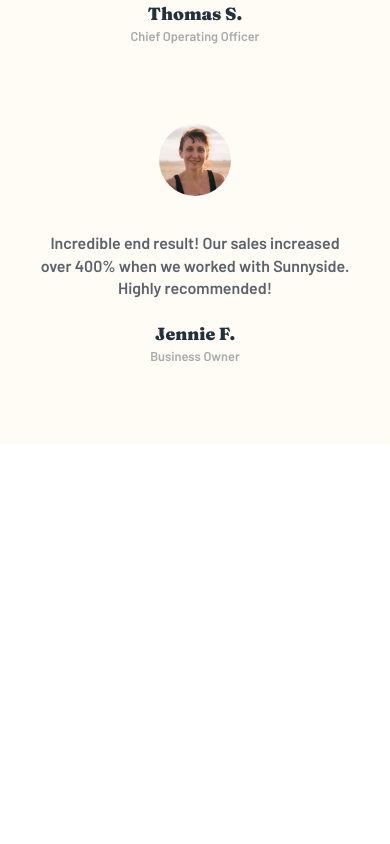
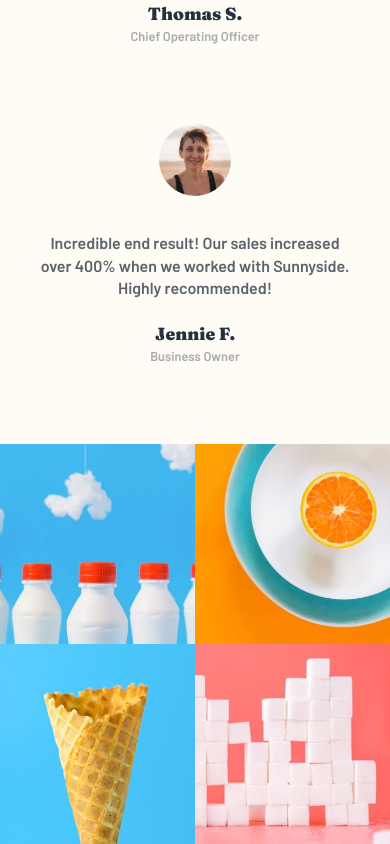
Before and after one commit to aaronpaulgz/fm-sunnyside, a plain HTML site: page index.html in a window 390 px wide. Shown: the part 3690-4534 px from the top of the page. Before the commit the page ends 4134 px from the top, so only its background shows below. Drawn offline with Linux system fonts and the light colour scheme.

Commit message:
Gallery mobile done

```diff
--- a/index.html
+++ b/index.html
@@ -180,6 +180,12 @@
         </div>
       </div>
     </div>
+    <div class="figures">
+      <div class="figure milk"></div>
+      <div class="figure plate"></div>
+      <div class="figure ice_cream"></div>
+      <div class="figure sugar"></div>
+    </div>
   </body>
   <script src="scripts.js"></script>
 </html>
--- a/styles/styles.css
+++ b/styles/styles.css
@@ -252,3 +252,29 @@
   font-size: 0.8rem;
   color: var(--grayish-blue);
 }
+
+.figures {
+  display: grid;
+  grid-template-rows: 1fr 1fr;
+  grid-template-columns: 1fr 1fr;
+}
+
+.figure {
+  height: 200px;
+  background-position: top;
+  background-size: cover;
+  background-repeat: no-repeat;
+}
+
+.milk {
+  background-image: url(../images/mobile/image-gallery-milkbottles.jpg);
+}
+.plate {
+  background-image: url(../images/mobile/image-gallery-orange.jpg);
+}
+.ice_cream {
+  background-image: url(../images/mobile/image-gallery-cone.jpg);
+}
+.sugar {
+  background-image: url(../images/mobile/image-gallery-sugar-cubes.jpg);
+}
```
